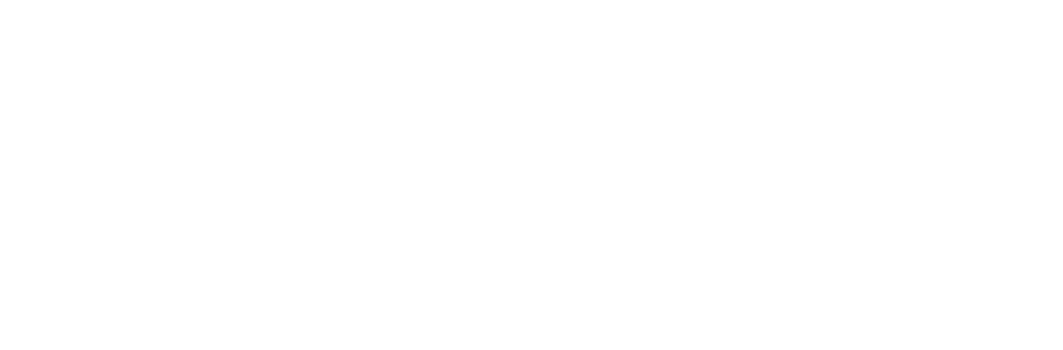
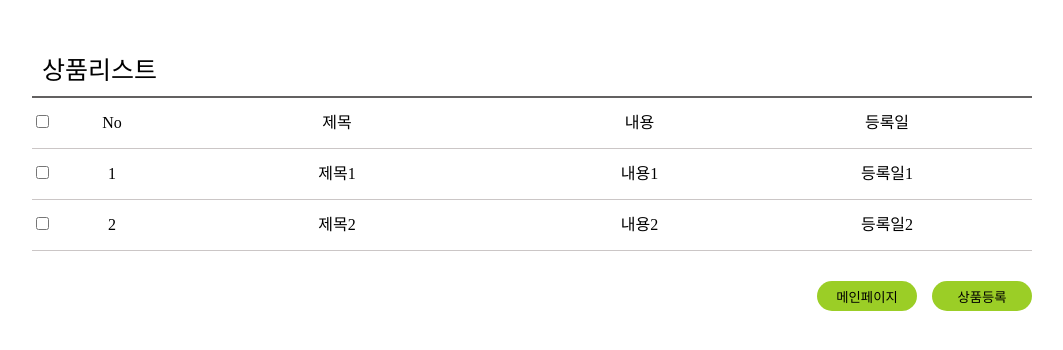
Before and after one commit to TomHoon/OliveYoung_FrontEnd, a Vue app: page /ProductList in a window 1280 px wide. Before the commit this address had no page. Shown: the top 350 px of the page, without its empty margins (108-1171 px from the left). Built offline with nearby package versions, Linux system fonts and the light colour scheme.

Commit message:
제품리스트 퍼블 추가

```diff
--- a/src/components/Main.vue
+++ b/src/components/Main.vue
@@ -12,7 +12,7 @@
                     <li class="order">주문배송</li>
                     <li class="customer">고객센터</li>
                     <li class="store" @click="goDetails">매장안내</li>
-                    <li class="ProductInsert" @click="ProductInsert">상품등록</li>
+                    <li class="ProductList" @click="ProductList">상품리스트</li>
                 </ul>
             </div>
 
@@ -1104,8 +1104,8 @@
     backPage() {
       this.$backPage({test: 'hello'})
     },
-    ProductInsert() {
-      this.$router.push('/ProductInsert');
+    ProductList() {
+      this.$router.push('/ProductList');
     },
   }
 }
--- a/src/components/product/ProductInsert.vue
+++ b/src/components/product/ProductInsert.vue
@@ -74,12 +74,8 @@
           <td class="product_txt"><input type="text" id="product_way" class="product_way" v-model="product_way" autocomplete="off"></td>
         </tr>
         <tr>
-          <td class="product_tit">제품제조업자</td>
+          <td class="product_tit">제품제조업자/판매업자</td>
           <td class="product_txt"><input type="text" id="product_manufacturer" class="product_manufacturer" v-model="product_manufacturer" autocomplete="off"></td>
-        </tr>
-        <tr>
-          <td class="product_tit">제품판매업자</td>
-          <td class="product_txt"><input type="text" id="product_seller" class="product_seller" v-model="product_seller" autocomplete="off"></td>
         </tr>
         <tr>
           <td class="product_tit">제품제조국</td>
@@ -110,7 +106,7 @@
       </table>
     </div>
     <div class="product_button">
-      <button class="back btn" @click="backPage">뒤로가기</button>
+      <button class="back btn" @click="productList">상품리스트</button>
       <button class="productInsert btn" @click="productInsert">제품등록</button>
     </div>
   </div>
@@ -138,7 +134,6 @@
       product_limit: '',
       product_way: '',
       product_manufacturer: '',
-      product_seller: '',
       product_produce_country: '',
       product_ingredient: '',
       product_evaluate: '',
@@ -155,8 +150,8 @@
     */
   },
   methods: {
-    backPage() {
-      this.$backPage();
+    productList() {
+      this.$router.push('/productList');
     },
     productInsert() {
       let 제품등록파라미터 = {
@@ -176,7 +171,6 @@
         product_limit: this.product_limit,
         product_way: this.product_way,
         product_manufacturer: this.product_manufacturer ,
-        product_seller: this.product_seller,
         product_produce_country: this.product_produce_country,
         product_ingredient: this.product_ingredient,
         product_evaluate: this.product_evaluate,
@@ -226,6 +220,9 @@
   width: 180px;
   height: 20px;
   padding: 2px 10px;
+}
+a, button {
+  cursor: pointer;
 }
 .wrap {
   width: 1280px;
--- /dev/null
+++ b/src/components/product/ProductList.vue
@@ -0,0 +1,151 @@
+<template>
+  <div class="wrap">
+    <div class="container">
+      <div class="list_wrap">
+        <span class="list_main_title">상품리스트</span>
+        <div class="list_title">
+          <input type="checkbox">
+          <span>No</span>
+          <span>제목</span>
+          <span>내용</span>
+          <span>등록일</span>
+        </div>
+        <div>
+          <div class="list_content">
+            <input type="checkbox">
+            <span>1</span>
+            <span>제목1</span>
+            <span>내용1</span>
+            <span>등록일1</span>
+          </div>
+          <div class="list_content">
+            <input type="checkbox">
+            <span>2</span>
+            <span>제목2</span>
+            <span>내용2</span>
+            <span>등록일2</span>
+          </div>
+        </div>
+
+        <div>
+          <button type="button" class="ProductInsert" @click="ProductInsert">상품등록</button>
+          <button type="button" class="mainPage" @click="mainPage">메인페이지</button>
+        </div>
+      </div>
+    </div>
+  </div>
+</template>
+
+<script>
+//import axios from "axios";
+
+export default {
+  data() {
+    return {
+
+    }
+  },
+  methods: {
+    ProductInsert() {
+      this.$router.push('/ProductInsert');
+    },
+    mainPage() {
+      this.$router.push('/');
+    },
+  },
+}
+</script>
+
+<style scoped>
+a, button {
+  cursor: pointer;
+}
+.wrap {
+  margin-top: 50px;
+}
+.list_wrap {
+  margin: 0 auto;
+  width: 1000px;
+}
+.list_main_title {
+  font-size: 25px;
+  margin-left:10px;
+  font-weight: 500;
+}
+.list_title {
+  border-top: 2px solid rgba(45, 43, 43, 0.74);
+  border-bottom: 1px solid rgba(185, 179, 179, 0.74);
+  height: 50px;
+  width: 100%;
+  line-height: 50px;
+  margin-top: 10px;
+}
+.list_title span:nth-child(2) {
+  display: inline-block;
+  width: 120px;
+  text-align: center;
+}
+.list_title span:nth-child(3) {
+  display: inline-block;
+  width: 330px;
+  text-align: center;
+}
+.list_title span:nth-child(4) {
+  display: inline-block;
+  width: 275px;
+  text-align: center;
+}
+.list_title span:nth-child(5) {
+  display: inline-block;
+  width: 220px;
+  text-align: center;
+}
+.list_content {
+  border-bottom: 1px solid rgba(185, 179, 179, 0.74);
+  height: 50px;
+  line-height: 50px;
+}
+.list_content span:nth-child(2) {
+  display: inline-block;
+  width: 120px;
+  text-align: center;
+}
+
+.list_content span:nth-child(3) {
+  display: inline-block;
+  width: 330px;
+  text-align: center;
+}
+
+.list_content span:nth-child(4) {
+  display: inline-block;
+  width: 275px;
+  text-align: center;
+}
+
+.list_content span:nth-child(5) {
+  display: inline-block;
+  width: 220px;
+  text-align: center;
+}
+.mainPage {
+  width: 100px;
+  height: 30px;
+  border-radius: 20px;
+  border: none;
+  background-color: #9bce26;
+  float: right;
+  margin: 30px 15px 0 0;
+
+}
+.ProductInsert {
+  width: 100px;
+  height: 30px;
+  border-radius: 20px;
+  border: none;
+  background-color: #9bce26;
+  float: right;
+  margin-top: 30px;
+
+}
+</style>
--- a/src/router.js
+++ b/src/router.js
@@ -4,6 +4,7 @@
 import Join from '@/components/Join.vue';
 import ProductInsert from '@/components/product/ProductInsert.vue';
 import ProductDetail from '@/components/product/ProductDetail.vue';
+import ProductList from '@/components/product/ProductList.vue';
 import Login from '@/components/member/Login.vue';
 
 const routes = [
@@ -24,6 +25,10 @@
         component: ProductDetail
     },
     {
+        path: '/ProductList',
+        component: ProductList
+    },
+    {
         path: '/login',
         component: Login
     },
```
